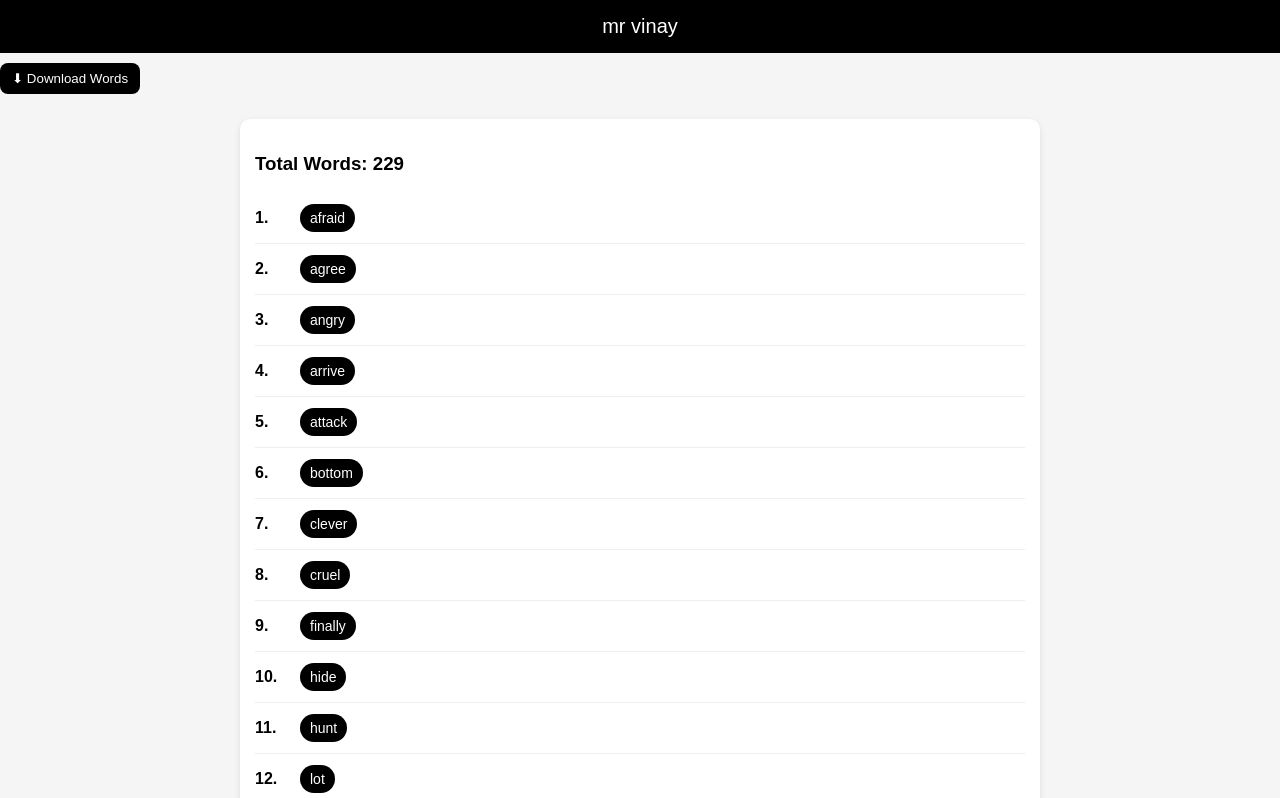
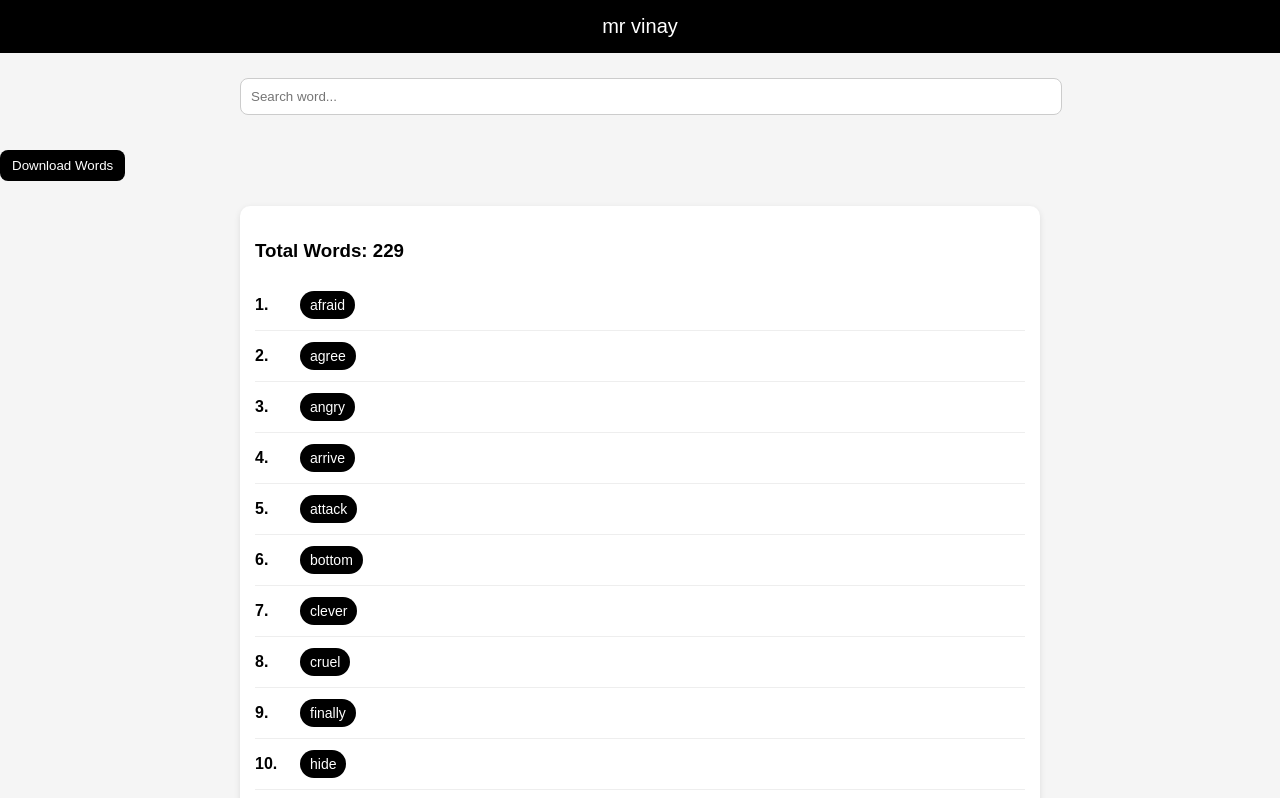
Before and after one commit to microintel/vocs, a plain HTML site: page vinay/mr_vinay_words_only.html in a window 1280 px wide. Shown: the top 798 px of the page. Drawn offline with Linux system fonts and the light colour scheme.

Commit message:
Add files via upload

```diff
--- a/vinay/mr_vinay_words_only.html
+++ b/vinay/mr_vinay_words_only.html
@@ -67,9 +67,19 @@ button{
 
 <body>
 
+
 <header>mr vinay </header>
+<div class="container">
+  <input
+    type="text"
+    id="searchBox"
+    placeholder="Search word..."
+    oninput="filterWords()"
+    style="width:100%;padding:10px;margin:10px 0;border-radius:8px;border:1px solid #ccc;"
+  >
+</div>
 <button onclick="downloadAllWords()">
-⬇ Download Words
+Download Words
 </button>
 <div class="container" id="box">
 Loading...
@@ -111,32 +121,24 @@ async function loadData(){
 }
 
 // 🔥 SHOW WORD LIST
-function showWords(){
+function showWords(list = allWords){
 
   let box = document.getElementById("box");
 
-  if(allWords.length === 0){
+  if(list.length === 0){
     box.innerHTML = "No words found";
     return;
   }
 
   let html = `
     <div class="card">
-      <h3>Total Words: ${allWords.length}</h3>
+      <h3>Total Words: ${list.length}</h3>
   `;
 
-  allWords.forEach((w, index) => {
+  list.forEach((w, index) => {
     html += `
-      <div style="
-        display:flex;
-        gap:10px;
-        padding:6px 0;
-        align-items:center;
-        border-bottom:1px solid #eee;
-      ">
-        <span style="width:30px;font-weight:bold;">
-          ${index + 1}.
-        </span>
+      <div style="display:flex;gap:10px;padding:6px 0;align-items:center;border-bottom:1px solid #eee;">
+        <span style="width:30px;font-weight:bold;">${index + 1}.</span>
 
         <span class="word" onclick="getMeaning('${w}')">
           ${w}
@@ -148,6 +150,17 @@ function showWords(){
   html += `</div>`;
 
   box.innerHTML = html;
+}
+
+function filterWords(){
+
+  let query = document.getElementById("searchBox").value.toLowerCase();
+
+  let filtered = allWords.filter(w =>
+    w.toLowerCase().includes(query)
+  );
+
+  showWords(filtered);
 }
 
 // 🔥 DICTIONARY + PRONUNCIATION
```
